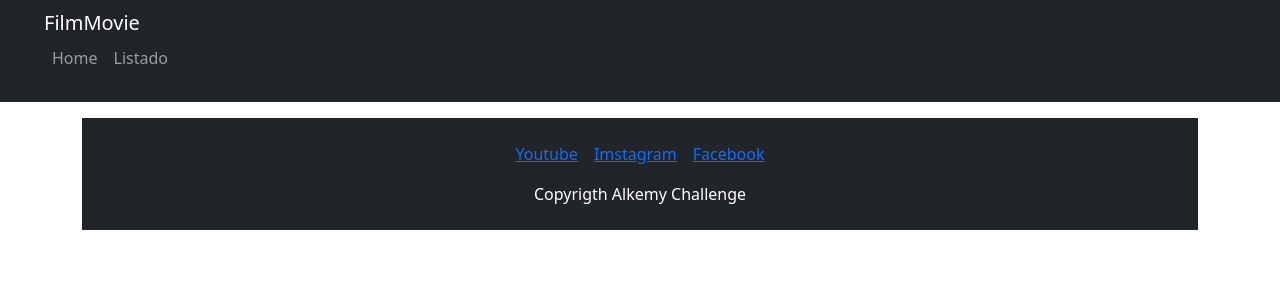
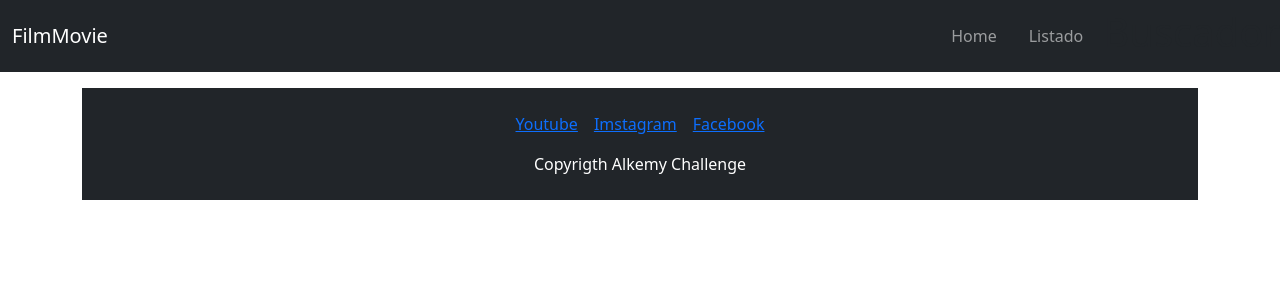
Before and after one commit to vpeinado263/projects-alkemy, a React (Create React App) app: page / in a window 1280 px wide. Shown: the top 300 px of the page. Built offline with nearby package versions, Linux system fonts and the light colour scheme.

Commit message:
Modificar componente Header

```diff
--- a/src/components/Header.js
+++ b/src/components/Header.js
@@ -6,24 +6,15 @@ function Header () {
     return (
         <header>
             <nav className="navbar navbar-expand-lg navbar-dark bg-dark">
-                <div className="container">
-                    <ul>
+                <div className="container d-flex justify-content-between align-items-center">
+
+                        {/*Logo*/}
                         <Link to="/" className="navbar-brand">
                             FilmMovie
                         </Link>
-                        <button
-                        className="navbar-toggler"
-                        type="button"
-                        data-bs-toggle="collapse"
-                        data-bs-target="#navbarNav"
-                        aria-controls="navbarNav"
-                        aria-expanded="false"
-                        aria-label="Toggle navigation"
-                    >
-                        <span className="navbar-toggler-icon"></span>
-                        </button>
-                    <div className="collapse navbar-collapse" id="navbarNav">
-                        <ul  className="navbar-nav ms-auto">
+
+                        {/*Barra de navegacion*/}
+                        <ul  className="navbar-nav d-flex flex-row gap-3">
                         <li className="nav-item">
                                 <Link className="nav-link" to="/login">
                                     Home
@@ -34,9 +25,8 @@ function Header () {
                                     Listado
                                 </Link>
                             </li>
-                        </ul>
-                    </div>
                     </ul>
+
                 </div>
                 <Buscador />
             </nav>
```
